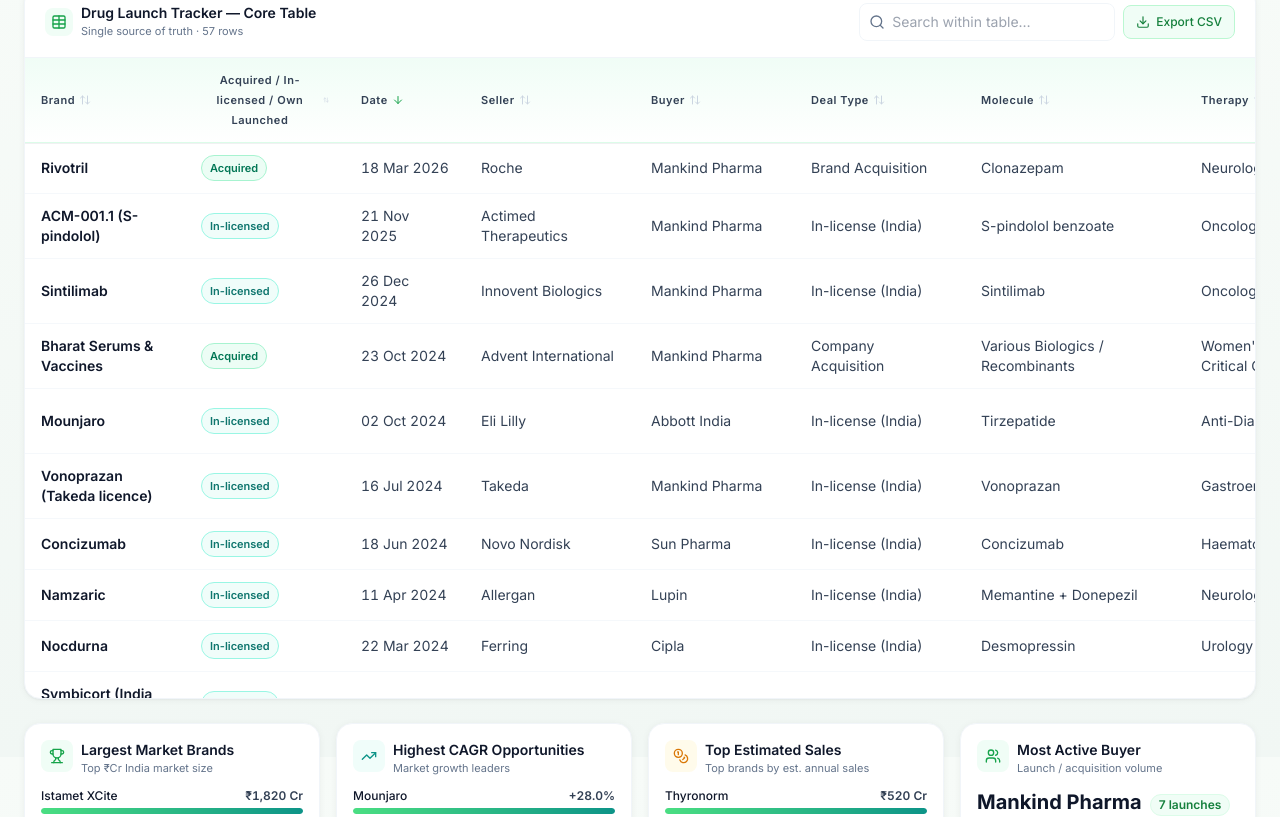
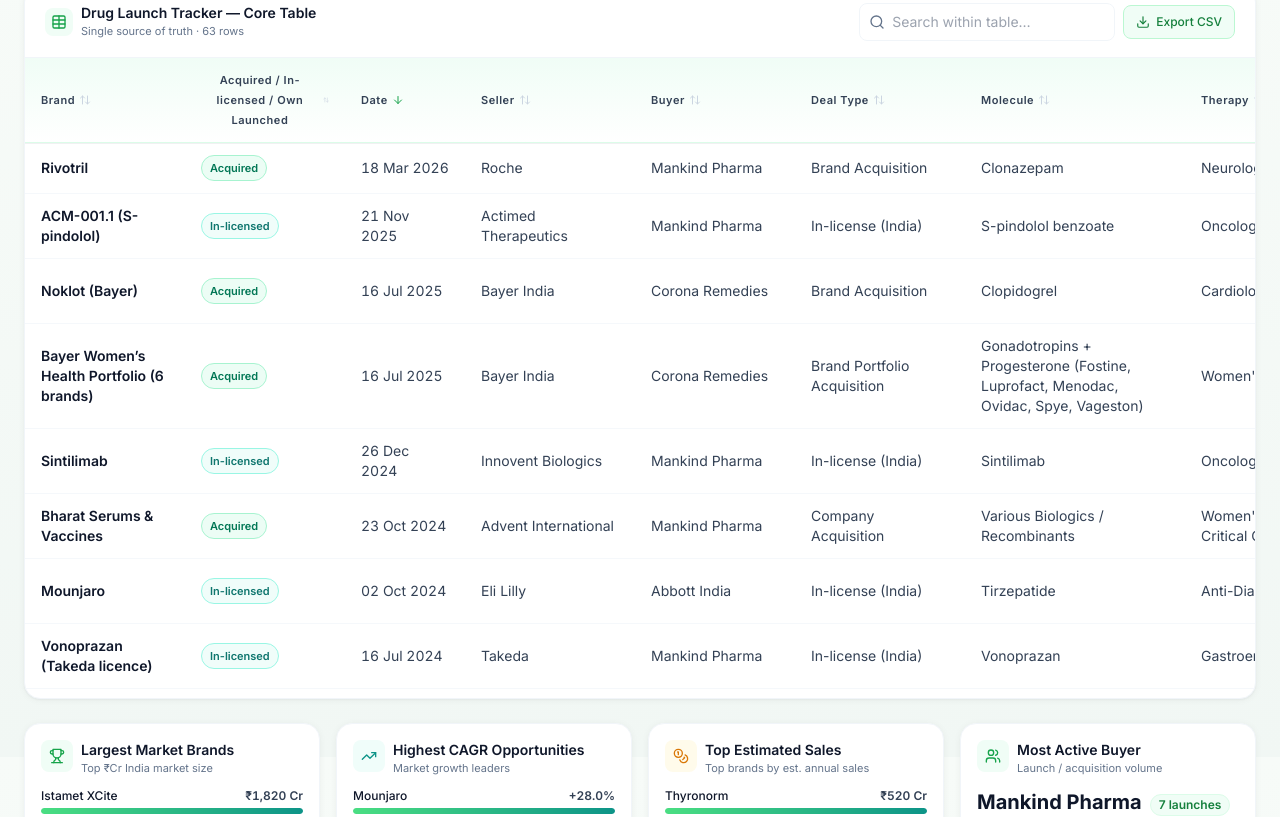
Before and after one commit to ceekay-munshot/druglaunchdash, a React (Vite) app: page / in a window 1280 px wide. Shown: the part 1643-2460 px from the top of the page. Built offline with nearby package versions, Linux system fonts and the light colour scheme.

Commit message:
Add Corona Remedies live rows (GSK, Abbott, Ferring, Sanofi, Bayer deals)

```diff
--- a/src/data/mockData.js
+++ b/src/data/mockData.js
@@ -146,6 +146,19 @@ export const LAUNCH_TRACKER_ROWS = [
   row(['Udiliv', 'Own Launched', '2002-04-10', '—', 'Abbott India', 'NCE Launch', 'Ursodeoxycholic Acid', 'Gastroenterology', 'Cholestatic Liver Disease', 620, 10.5, '—', 165, 'Chronic']),
   row(['Thyronorm', 'Own Launched', '2005-06-21', '—', 'Abbott India', 'NCE Launch', 'Levothyroxine', 'Endocrinology', 'Hypothyroidism', 1480, 9.8, 'Eltroxin', 520, 'Chronic']),
   row(['Piramal OTC', 'Acquired', '2020-12-07', 'Piramal Healthcare', 'Abbott India', 'Brand Portfolio Acquisition', 'Various OTC', 'Consumer Health', 'Multi-indication', 740, 11.5, 'Various', 64, 'Acute']),
+
+  // Corona Remedies — LIVE DATA (web-sourced; financial columns left null where not public)
+  // Business Standard / CCI — Corona–GSK deal cleared Mar 7 2017 (Dilo-BM, Dilo-DX, Stelbid, Vitneurin)
+  row(['GSK India Brand Portfolio', 'Acquired', '2017-03-07', 'GlaxoSmithKline India', 'Corona Remedies', 'Brand Portfolio Acquisition', 'Dextromethorphan / Dicyclomine / B-complex', 'Multi-therapy', 'Respiratory / GI / Nutraceuticals', null, null, 'Various', null, 'Chronic']),
+  // Business Standard / The Week — Corona acquires Obimet & Thyrocab from Abbott India (3-Apr-2018)
+  row(['Obimet + Thyrocab (Abbott)', 'Acquired', '2018-04-03', 'Abbott India', 'Corona Remedies', 'Brand Portfolio Acquisition', 'Metformin + Levothyroxine range', 'Anti-Diabetic / Endocrinology', 'Type 2 Diabetes / Hypothyroidism', null, null, 'Glycomet / Thyronorm', null, 'Chronic']),
+  // Business Standard press release / BioSpectrum (9-May-2023)
+  row(['Ferring Maternal Health & Urology Portfolio', 'In-licensed', '2023-05-09', 'Ferring Pharmaceuticals', 'Corona Remedies', 'In-license (India)', 'Various (Gonadotropins, OAB, ED)', "Women's Health / Urology", 'Maternal Health / Overactive Bladder / ED', null, null, '—', null, 'Chronic']),
+  // BioSpectrum / ET "Corona Remedies buys Myoril from Sanofi for ₹234 Cr" (28-Jun-2023)
+  row(['Myoril', 'Acquired', '2023-06-28', 'Sanofi India', 'Corona Remedies', 'Brand Acquisition', 'Thiocolchicoside', 'Pain Management', 'Muscular Spasm / Back Pain', null, null, '—', null, 'Acute']),
+  // Business Standard "Corona Remedies acquires 7 brands from Bayer India" (effective 16-Jul-2025)
+  row(['Noklot (Bayer)', 'Acquired', '2025-07-16', 'Bayer India', 'Corona Remedies', 'Brand Acquisition', 'Clopidogrel', 'Cardiology', 'Anti-platelet / Secondary CV Prevention', null, null, 'Clopilet / Deplatt', null, 'Chronic']),
+  row(['Bayer Women’s Health Portfolio (6 brands)', 'Acquired', '2025-07-16', 'Bayer India', 'Corona Remedies', 'Brand Portfolio Acquisition', 'Gonadotropins + Progesterone (Fostine, Luprofact, Menodac, Ovidac, Spye, Vageston)', "Women's Health", 'Infertility / Pregnancy Management', null, null, 'Various', null, 'Chronic']),
 ];
 
 // Derived list of unique Buyers — these are the selectable "companies"
```
